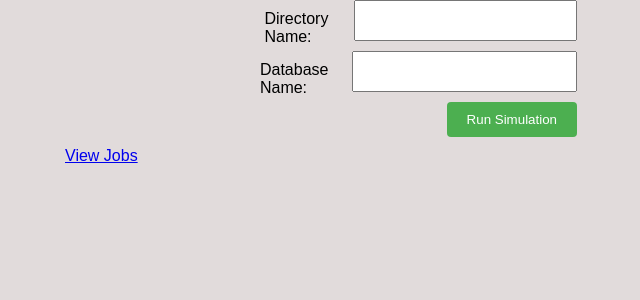
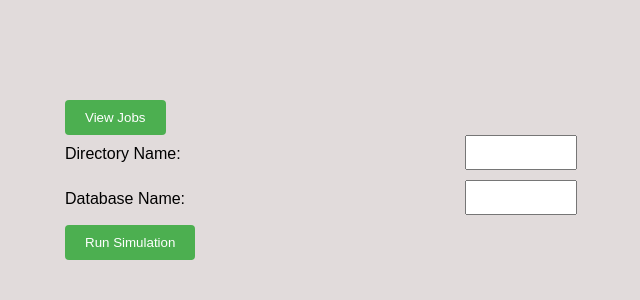
Before and after one commit to BnetButter/wormpopui, a Flask app: template templates/index.html in a window 1280 px wide. Shown: the top 300 px of the page, without its empty margins (63-703 px from the left). Run offline with Flask 3, Linux system fonts and the light colour scheme; the template is opened without the code that fills it, so the values that code supplies are empty.

Commit message:
alignment fix

```diff
--- a/public/index.css
+++ b/public/index.css
@@ -5,12 +5,14 @@ body {
     padding: 0;
     margin-left: 10%;
     margin-right: 50%;
+    margin-top:100px;
+    margin-bottom:100px;
 }
 
 .container {
     display: flex;
     flex-direction: column;
-    align-items: flex-end;
+    align-items: flex-start;
 }
 
 .container > div {
@@ -19,7 +21,9 @@ body {
 }
 
 label {
-    display: block;
+    display: inline-block;
+    text-align: left;
+    min-width: 400px;
     margin-bottom: 5px;
     margin-top: 10px;
 
--- a/templates/index.html
+++ b/templates/index.html
@@ -4,6 +4,8 @@
     <title>Simulation Form</title>
     <link rel="stylesheet" href="/index.css"/>
   </head>
+
+ <button onclick="window.location.href='/public/jobs.html'">View Jobs</button>
   <body>
     <form action="/run-simulation" method="post" class="container">
       {% for key, value in default_params.items() %}
@@ -27,8 +29,5 @@
       </div>
       <button type="submit">Run Simulation</button>
     </form>
-    <div>
-      <a href="/public/jobs.html">View Jobs</a>
-    </div>
   </body>
 </html>
```
